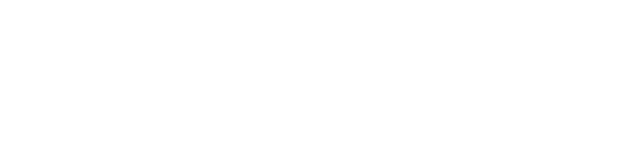
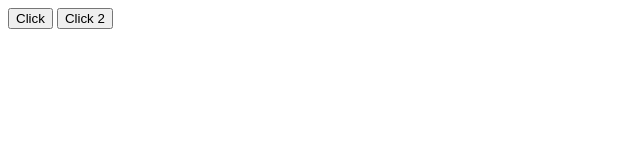
Before and after one commit to YyrasKawa/DOM_JavaScript, a plain HTML site: page index.html in a window 1280 px wide. Shown: the whole page, without its empty margins (0-640 px from the left). Drawn offline with Linux system fonts and the light colour scheme.

Commit message:
learn addEvenListener

```diff
--- a/index.html
+++ b/index.html
@@ -6,6 +6,38 @@
     <title>События в Javascript (Events)</title>
 </head>
 <body>
+    <div class="wrapper">
+        <button class="btn">Click</button>
+        <button class="btnTwo">Click 2</button>
+    </div>
+
+
+    <script>
+
+
+
+
+
+        const button = document.querySelector('.btn')
+        const buttonTwo = document.querySelector('.btnTwo')
+
+
+        const handleClick = () => {
+            console.log('click')
+    }
+
+        button.addEventListener('click', handleClick);
+        buttonTwo.addEventListener('click', handleClick);
+
+
+        buttonTwo.removeEventListener('click', handleClick)
+
+
+
+
+    </script>
+
+
 
 </body>
 </html>
```
